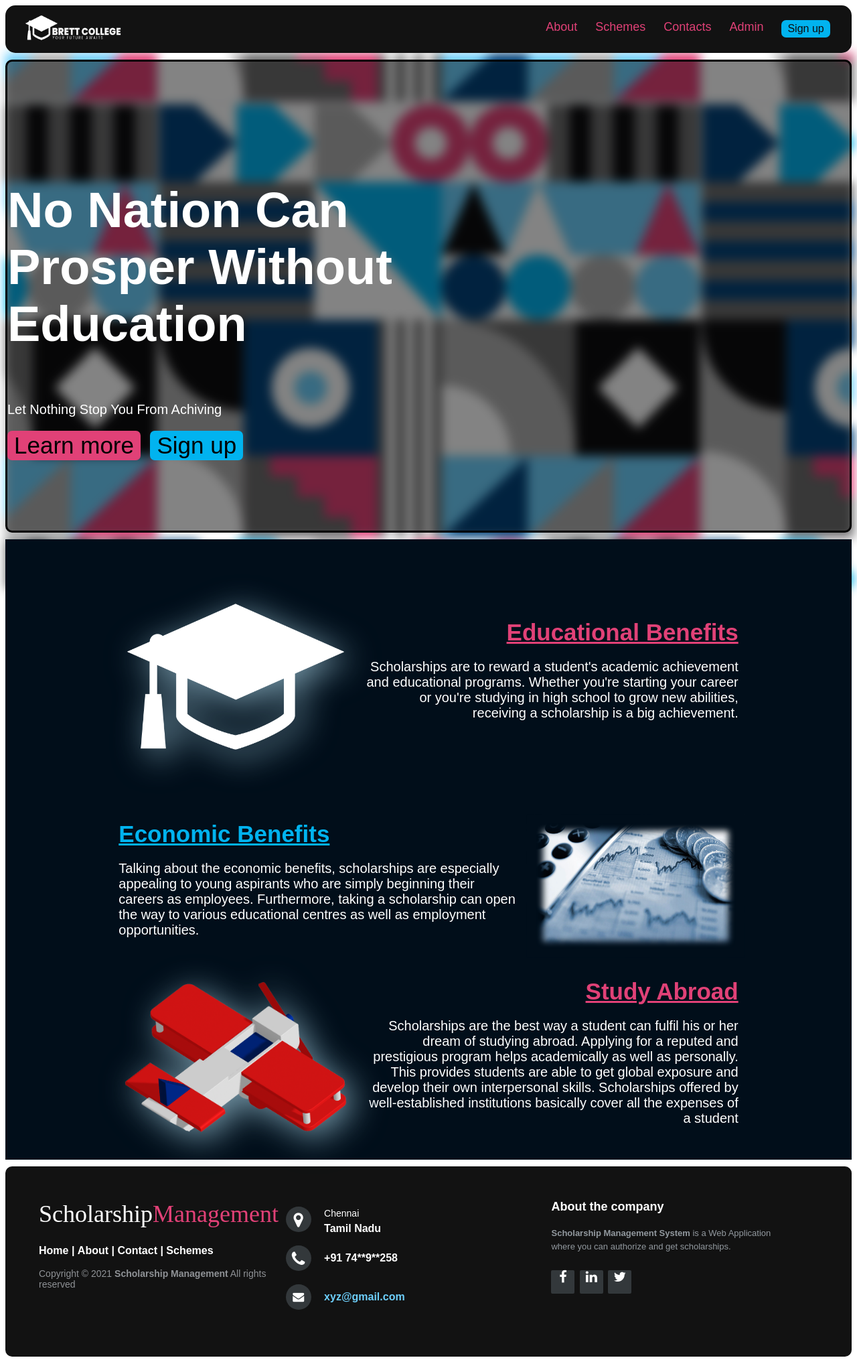
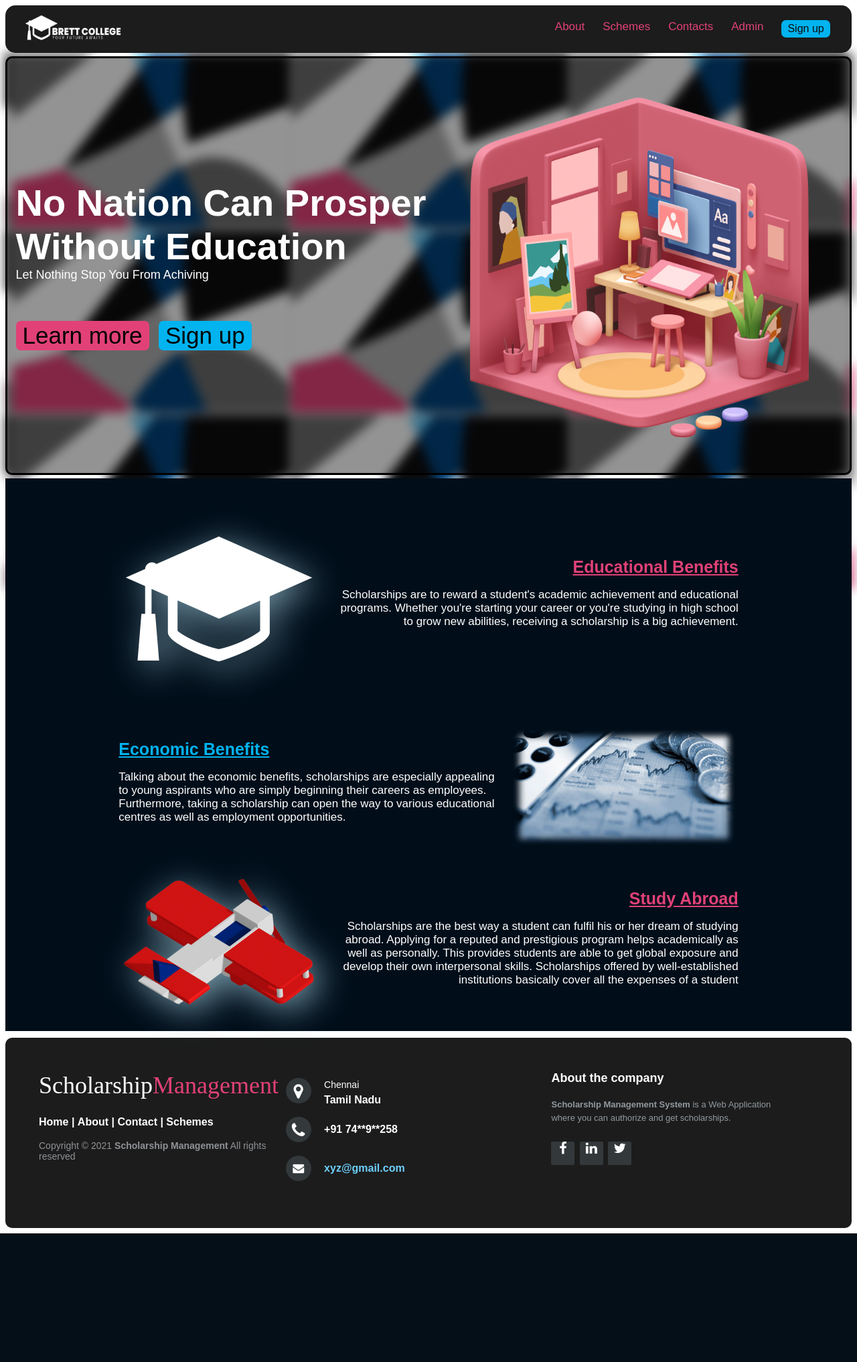
Before and after one commit to Godwin-07/final-year-project, a PHP site: page /homepage.php in a window 1280 px wide. Shown: the whole page at 67% size. After the commit the page ends 1841 px from the top, so only its background shows below. Run offline with PHP 8.4, Linux system fonts and the light colour scheme; some libraries are stand-ins or nearby versions.

Commit message:
corrections
correcting major mistakes !!

```diff
--- a/final year project/homepage.php
+++ b/final year project/homepage.php
@@ -28,8 +28,8 @@
       <div class="landing-pg">
         <div class="content_l">
         <div class="text-container">
-         <p>No Nation Can Prosper Without Education</p>
-         <p id="p2">Let Nothing Stop You From Achiving</p>
+         <p class="p1">No Nation Can Prosper Without Education</p>
+         <p class="p2">Let Nothing Stop You From Achiving</p>
       </div>
 
       <div class="learn1">
@@ -38,9 +38,9 @@
       </div>
         </div>
         <div class="content_r">
-         <div class="scene-container">
-         <script type="module" src="https://unpkg.com/@splinetool/viewer@0.9.526/build/spline-viewer.js"></script>
-<spline-viewer url="https://prod.spline.design/EfCVIMqyumaNK9fd/scene.splinecode"></spline-viewer>
+         <div class="scene-container"> <img style="width: 520px; height:520px;" src="images\Mini Room.png">
+     <!--  <script type="module" src="https://unpkg.com/@splinetool/viewer@0.9.526/build/spline-viewer.js"></script>
+<spline-viewer url="https://prod.spline.design/EfCVIMqyumaNK9fd/scene.splinecode"></spline-viewer>  -->
       </div>
       </div>
       </div>
@@ -51,7 +51,7 @@
      <div class="snipet_1">
       <img class="snipet_img" src="images/1.4.png">
       <div class="text_s1">
-      <b style="font-size: 35px;color:#e14177;"><u>Educational Benefits</u></b><br>
+      <b style="font-size: 25px;color:#e14177;"><u>Educational Benefits</u></b><br>
          <p>Scholarships are to reward a student's academic achievement and educational programs.
          Whether you're starting your career or you're studying in high school to grow new abilities,
          receiving a scholarship is a big achievement.
@@ -60,17 +60,31 @@
      </div>
      <div class="snipet_2">
       <div class="text_s2">
-      <b style="font-size: 35px;color:#01b3ef;"><u>Economic Benefits</u></b><br>
+      <b style="font-size: 25px;color:#01b3ef;"><u>Economic Benefits</u></b><br>
          <p>Talking about the economic benefits, scholarships are especially appealing to young aspirants who are simply beginning their careers as employees.
          Furthermore, taking a scholarship can open the way to various educational centres as well as employment opportunities.
          </p>
       </div>
       <div class="img-container"><img class="snipet_img2" src="images/Diploma-in-Banking-Finance.jpg"></div>
      </div>
+
+     <div class="snipet2_extra">
+      <div class="img-container" style="height:250px;width:350px;">
+        <img class="snipet_img2"
+        src="images/Diploma-in-Banking-Finance.jpg">
+        </div>
+        <div class="text2_extra">
+      <b style="font-size: 25px;color:#01b3ef;"><u>Economic Benefits</u></b><br>
+         <p>Talking about the economic benefits, scholarships are especially appealing to young aspirants who are simply beginning their careers as employees.
+         Furthermore, taking a scholarship can open the way to various educational centres as well as employment opportunities.
+         </p>
+      </div>
+     </div>
+
      <div class="snipet_3">
      <img class="snipet_img" src="images/Airplane 1(1).png">
       <div class="text_s3">
-      <b style="font-size: 35px;color:#e14177;"><u>Study Abroad</u></b><br>
+      <b style="font-size: 25px;color:#e14177;"><u>Study Abroad</u></b><br>
          <p>Scholarships are the best way a student can fulfil his or her dream of studying abroad.
             Applying for a reputed and prestigious program helps academically as well as personally.
             This provides students are able to get global exposure and develop their own interpersonal skills.
--- a/final year project/login.php
+++ b/final year project/login.php
@@ -5,7 +5,7 @@
     </head>
     <body>
     <div class="container">
-      <h1 class="form-title">Log in</h1>
+      <h2 class="form-title">Log in</h2>
         <form class="form" action="">
         <div class="main-user-info">
           <div class="user-input-box">
@@ -18,6 +18,9 @@
           </div>
           <div><input class="submit-btn" type="submit" name="submit">
         </div>
+        <p>if you don't have an account
+          <a href="#">register here</a></p>
+        </div>
         </form>
         </div>
     </body>
--- a/final year project/main.css
+++ b/final year project/main.css
@@ -6,7 +6,7 @@ body
 /*----------nav bar(start)---------------*/
 header
 {
-    background:#121212;
+    background:#1c1c1c;
     border-radius: 15px;
 }
 nav
@@ -36,7 +36,7 @@ a:hover
 }
 li
 {
- font-size: large;
+ font-size: 17px;
  cursor: pointer;
 }
 .signup
@@ -66,7 +66,7 @@ li
             width: 99%;
             padding: 0%;
             min-height: 800px;
-            background-image: url(Capture4.JPG);
+            background-image: url(Capture3.JPG);
             background-position: center;
             align-self: center;
             filter: blur(8px);
@@ -75,13 +75,12 @@ li
 
 .landing-pg
 {
-    margin-top: 10px;
+    margin-top: 05px;
     display: flex;
     align-items: center;
-    justify-content: space-between;
     justify-content: space-around;
-    max-height: 800px;
-    background-color: rgba(0, 0, 0, 0.485);
+    max-height: 780px;
+    background-color: rgba(0, 0, 0, 0.422);
 
     border: 3px;
     border-style: solid;
@@ -104,18 +103,26 @@ li
 .text-container
 {
     font-family: Arial;
-    font-size: 74px;
-    font-weight: bolder;
+    font-size: 56px;
+    font-weight: bold;
     max-width: 700px;
     text-align: left;
     color: #ffffff;
 
-    border: 3px;
+    margin-bottom: 30px;
+
 }
-#p2
+.p1
 {
-    font-size: 20px;
+    margin: 0%;
+    margin-left: 2%;
+}
+.p2
+{
+    font-size: 18px;
     font-weight: lighter;
+    margin-top: 0%;
+    margin-left: 2%;
 }
 .learn
 {
@@ -124,6 +131,7 @@ li
     border-radius: 7px;
     background-color: rgb(225, 65, 119);
     color:#000000;
+    margin-left: 2%;
 
     cursor: pointer;
     font-size: 35px;
@@ -144,15 +152,12 @@ li
     border-style: solid;
 
 }
-.learn1
-{
-    align-self: baseline;
-}
 #singnup
 {
     font-size: 35px;
     color: #000000;
     margin-left: 10px;
+    margin-top: 10px;
     padding: 2px 10px;
     transition: 400ms;
 }
@@ -176,11 +181,13 @@ li
 }
 .scene-container
 {
-    min-height: 700px;
-    min-width: 670px;
+    display: flex;
+    justify-content: center;
+    align-items: center;
+    min-height: 619px;
+    min-width: 630px;
     transition: 600ms;
 
-    border: 3px;
 }
 .scene-container:hover
 {
@@ -204,7 +211,7 @@ li
     justify-content: space-around;
     align-items: center;
     padding: 10px;
-    margin-top: 10px;
+    margin-top: 05px;
     background-color:  #010e1a;
     ;
 }
@@ -229,6 +236,18 @@ li
     margin: 10px;
     max-width: 76%;
 }
+
+.snipet2_extra
+{
+   /* border: 3px;
+    border-style: solid;*/
+
+    display: none;
+    justify-content: space-between;
+    margin: 10px;
+    max-width: 76%;
+}
+
 .snipet_3
 {
    /* border: 3px;
@@ -248,6 +267,17 @@ li
         justify-content: center;
         align-items: center;
     }
+    .snipet_2
+    {
+        display: none;
+    }
+    .snipet2_extra
+    {
+        display: flex;
+        flex-direction: column;
+        justify-content: center;
+        align-items: center;
+    }
 }
 .snipet_img
 {
@@ -255,8 +285,8 @@ li
     border-style: solid;*/
 
     z-index: 0;
-    max-width: 350px;
-    max-height: 350px;
+    max-width: 300px;
+    max-height: 300px;
     margin: 10px;
    -webkit-filter: drop-shadow(20px 20px 7px #6dcffb);
    filter: drop-shadow(10px 10px 25px #7193a3);
@@ -285,7 +315,7 @@ li
     opacity: 100%;
 }
 
-.text_s1,.text_s2,.text_s3
+.text_s1,.text_s2,.text_s3,.text2_extra
 {
    /* border: 3px;
     border-style: solid;*/
@@ -293,7 +323,7 @@ li
 
     max-width: 100%;
     margin: 10px;
-    font-size: 20px;
+    font-size: 17px;
     color: #ffffff;
     text-align:right ;
     align-self: center;
@@ -302,9 +332,15 @@ li
 {
     text-align:left ;
 }
+
+.text2_extra
+{
+    text-align:left ;
+}
+
 @media(max-width:1200px)
 {
-    .text_s1,.text_s2,.text_s3
+    .text_s1,.text_s3,.text2_extra
     {
         text-align:center;
     }
@@ -326,7 +362,7 @@ footer {
 }
 
 .footer-distributed {
-    background-color: #121212;
+    background-color: #1c1c1c;
     box-sizing: border-box;
     width: 100%;
     text-align: left;
--- a/final year project/signin.php
+++ b/final year project/signin.php
@@ -5,7 +5,7 @@
     </head>
     <body>
     <div class="container">
-      <h1 class="form-title">Registration</h1>
+      <h2 class="form-title">Registration</h2>
         <form class="form" method="post">
         <div class="main-user-info">
           <div class="user-input-box">
@@ -34,6 +34,9 @@
           </div>
           <div><input class="submit-btn" type="submit" name="submit">
         </div>
+        <p>if you already have an account
+          <a href="#">login here</a></p>
+        </div>
         </form>
         </div>
         <?php
```
Also changed, not shown: final year project/signin.css (+37 -9 lines), final year project/Mini Room - Art - Copy@2-1920x9191.png (added), final year project/images/Mini Room.png (added).
